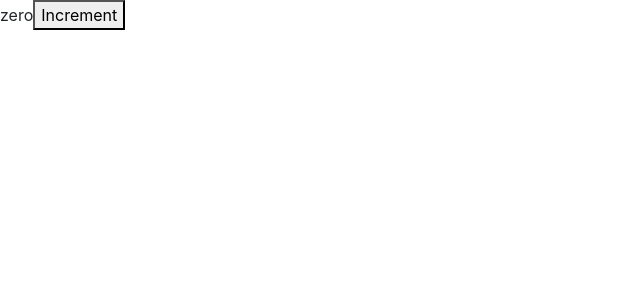
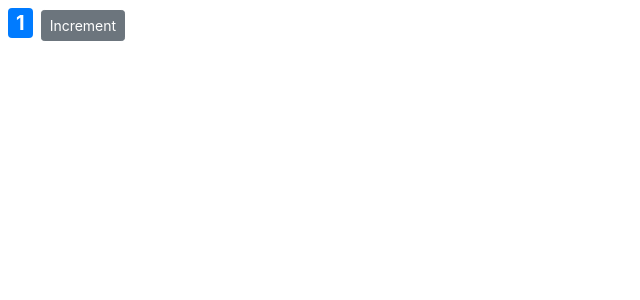
Before and after one commit to ahmed-sohel/react-mosh, a React (Create React App) app: page / in a window 1280 px wide. Shown: the top 300 px of the page, without its empty margins (0-640 px from the left). Built offline with nearby package versions, Linux system fonts and the light colour scheme.

Commit message:
working with styles

```diff
--- a/src/components/counter.jsx
+++ b/src/components/counter.jsx
@@ -2,18 +2,28 @@
 
 class Counter extends Component{
 	state = {
-		count: 0
+		count: 1,
+		imageUrl: 'https://picsum.photos/'
 	}
 
+	styles = {
+		fontSize: 20,
+		fontWeight: 'bold'
+	}
 	formatCount(){
 		const {count} = this.state;
 		return count === 0 ? 'zero' : count;
 	}
+	getBadgeClasses(){
+		let classes = "badge m-2 badge-";
+		classes += (this.state.count === 0 ? 'warning' : 'primary');
+		return classes;
+	}
 	render(){
 		return (
 			<React.Fragment>
-				<span>{this.formatCount()}</span>
-				<button>Increment</button>
+				<span style={this.styles} className={this.getBadgeClasses()}>{this.formatCount()}</span>
+				<button className="btn btn-secondary btn-sm">Increment</button>
 			</React.Fragment>
 			);
 	}
```
